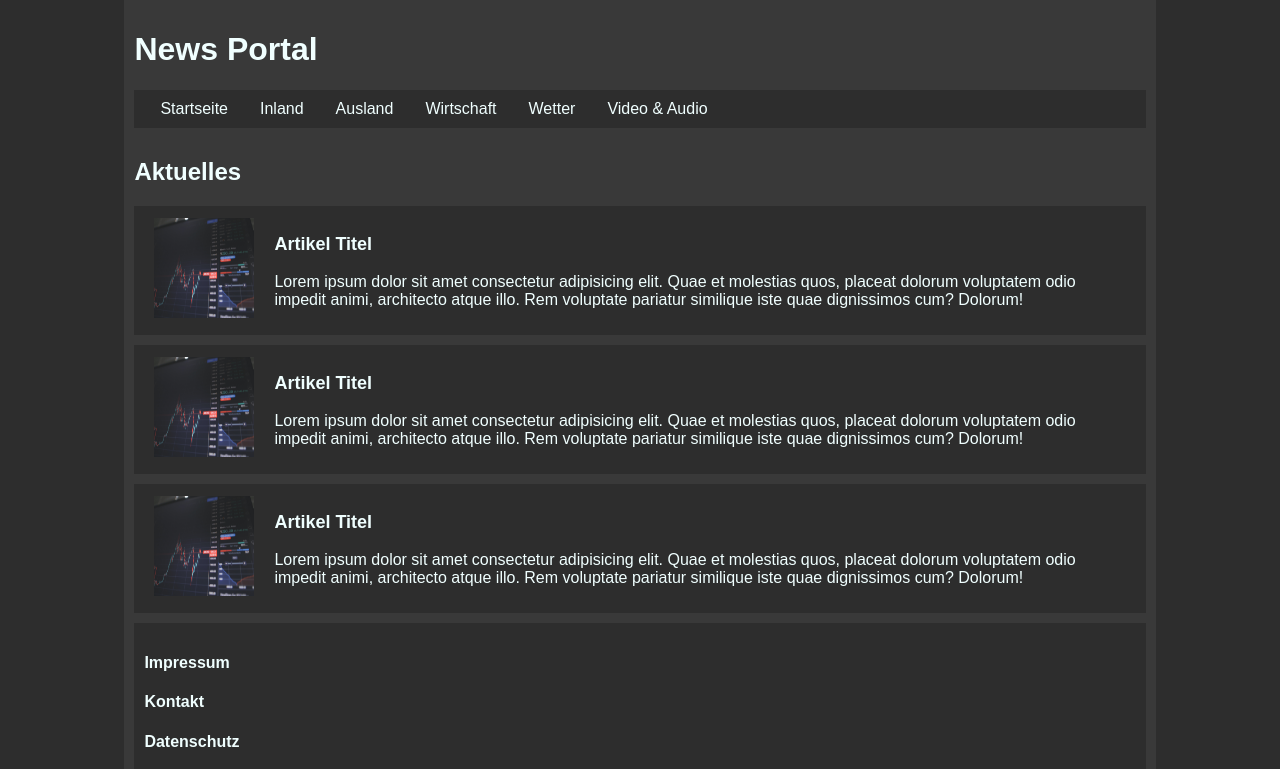
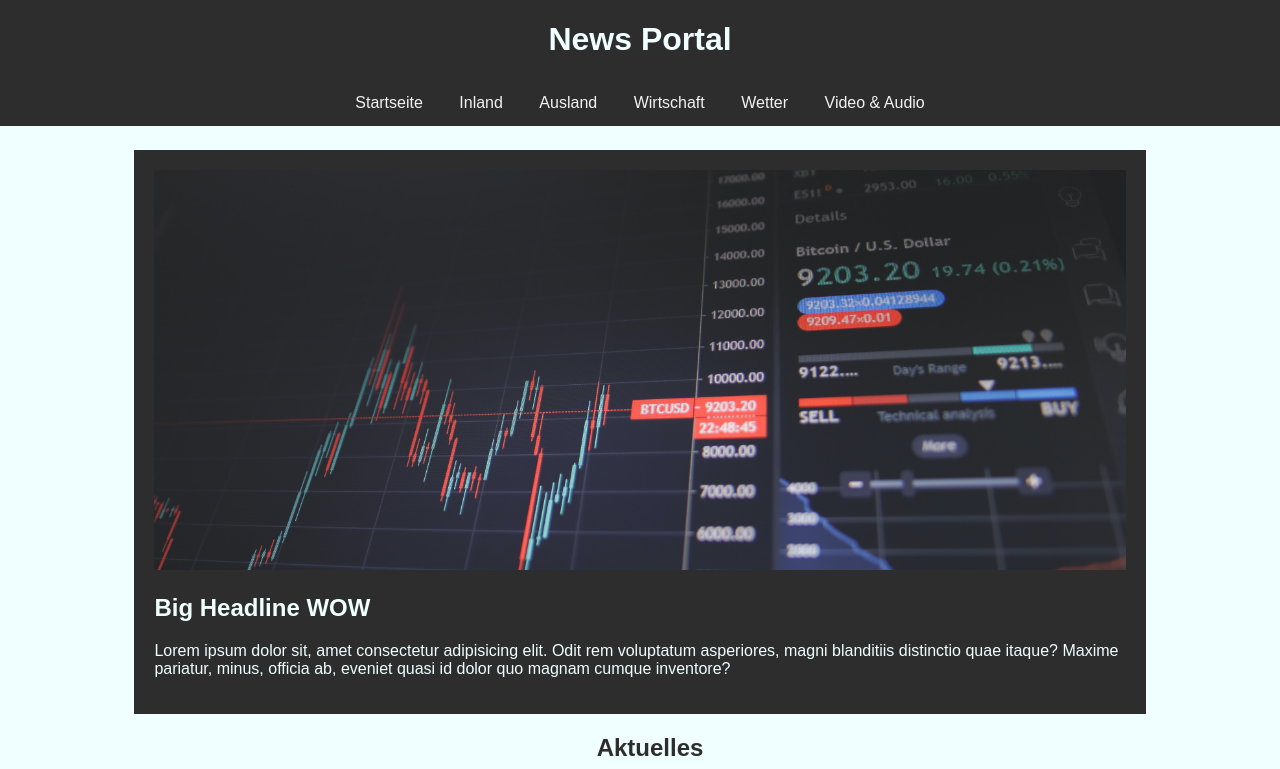
Before and after one commit to ChristianArning/GIS-Praktikum-News_Portal, a plain HTML site: page index.html in a window 1280 px wide. Shown: the top 769 px of the page. Drawn offline with Linux system fonts and the light colour scheme.

Commit message:
So much change and working nav bar yay

```diff
--- a/index.html
+++ b/index.html
@@ -18,60 +18,66 @@
             <div class="header upper" id="np_header">
                 <h1>News Portal</h1>
             </div>
-            <div class="header navbar">
-                <nav class=" headernav">
-                    <ul>
-                        <li>
+            <div class="navbar">
                 <a href="index.html">Startseite</a>
-                        </li>
-                        <li>
                 <a href="">Inland</a>
-                        </li>
-                        <li>
                 <a href="">Ausland</a>
-                        </li>
-                        <li>
                 <a href="">Wirtschaft</a>
-                        </li>
-                        <li>
                 <a href="">Wetter</a>
-                        </li>
-                        <li>
                 <a href="">Video & Audio</a>
-                        </li>
-                    </ul>
-                </nav>
               </div>
         </header>
 
         <div class="mainpart">
+
+            <div class="headlinearticle">
+                <a href="article.html">
+                    <div><img class="headlinearticleimage" src="assets/img/random1.jpg" alt="picture"></div>
+                    <div class="headlinearticletextbox">
+                        <h2 class="headlinearticleheader">Big Headline WOW</h2>
+                        <p class="headlinearticletext">Lorem ipsum dolor sit, amet consectetur adipisicing elit. Odit
+                            rem voluptatum asperiores, magni blanditiis distinctio quae itaque? Maxime pariatur, minus,
+                            officia ab, eveniet quasi id dolor quo magnam cumque inventore?</p>
+                    </div>
+                </a>
+            </div>
+
             <h2>Aktuelles</h2>
             <ul class="articlelist">
                 <li>
                     <div class="artikelbox">
                         <a href="article.html">
-                            <div class="articleimage"><img src="assets/img/random1.jpg" alt="picture" width="100" height="100"></div>
+                            <div class="articleimage"><img src="assets/img/random1.jpg" alt="picture" width="100"
+                                    height="100"></div>
                             <div class="articletextbox">
                                 <h3 class="artikelboxheadline">Artikel Titel</h3>
-                                <p class="artikelboxtext">Lorem ipsum dolor sit amet consectetur adipisicing elit. Quae et molestias quos, placeat dolorum voluptatem odio impedit animi, architecto atque illo. Rem voluptate pariatur similique iste quae dignissimos cum? Dolorum!</p>
+                                <p class="artikelboxtext">Lorem ipsum dolor sit amet consectetur adipisicing elit. Quae
+                                    et molestias quos, placeat dolorum voluptatem odio impedit animi, architecto atque
+                                    illo. Rem voluptate pariatur similique iste quae dignissimos cum? Dolorum!</p>
                             </div>
                         </a>
                     </div>
                     <div class="artikelbox">
                         <a href="article.html">
-                            <div class="articleimage"><img src="assets/img/random1.jpg" alt="picture" width="100" height="100"></div>
+                            <div class="articleimage"><img src="assets/img/random1.jpg" alt="picture" width="100"
+                                    height="100"></div>
                             <div class="articletextbox">
                                 <h3 class="artikelboxheadline">Artikel Titel</h3>
-                                <p class="artikelboxtext">Lorem ipsum dolor sit amet consectetur adipisicing elit. Quae et molestias quos, placeat dolorum voluptatem odio impedit animi, architecto atque illo. Rem voluptate pariatur similique iste quae dignissimos cum? Dolorum!</p>
+                                <p class="artikelboxtext">Lorem ipsum dolor sit amet consectetur adipisicing elit. Quae
+                                    et molestias quos, placeat dolorum voluptatem odio impedit animi, architecto atque
+                                    illo. Rem voluptate pariatur similique iste quae dignissimos cum? Dolorum!</p>
                             </div>
                         </a>
                     </div>
                     <div class="artikelbox">
                         <a href="article.html">
-                            <div class="articleimage"><img src="assets/img/random1.jpg" alt="picture" width="100" height="100"></div>
+                            <div class="articleimage"><img src="assets/img/random1.jpg" alt="picture" width="100"
+                                    height="100"></div>
                             <div class="articletextbox">
                                 <h3 class="artikelboxheadline">Artikel Titel</h3>
-                                <p class="artikelboxtext">Lorem ipsum dolor sit amet consectetur adipisicing elit. Quae et molestias quos, placeat dolorum voluptatem odio impedit animi, architecto atque illo. Rem voluptate pariatur similique iste quae dignissimos cum? Dolorum!</p>
+                                <p class="artikelboxtext">Lorem ipsum dolor sit amet consectetur adipisicing elit. Quae
+                                    et molestias quos, placeat dolorum voluptatem odio impedit animi, architecto atque
+                                    illo. Rem voluptate pariatur similique iste quae dignissimos cum? Dolorum!</p>
                             </div>
                         </a>
                     </div>
--- a/styles/main.css
+++ b/styles/main.css
@@ -4,54 +4,77 @@ body {
     color: azure;
     margin-top: 0%;
     margin-bottom: 0%;
-    background-color: #2d2d2d;
+    background-color: azure;
+    padding-top: 140px;
 }
 
 .content-wrapper {
-    background-color: #393939;
     margin: auto;
     margin-top: 0%;
     width: 80%;
     padding: 10px 10px 10px 10px;
 }
 
-header {
-    margin-top: 5px;
-    margin-bottom: 30px;
+header{
+    position: fixed;
+    top: 0;
+    left: 0;
+    text-align: center;
+    width: 100%;
+    background-color: #2d2d2d;
 }
 
-.headernav {
-    display: flex;
-    flex-flow: row wrap;
-    justify-content: flex-start;
-    list-style: none;
-    margin: 0;
-    background: #2d2d2d;
-}
+.navbar {
+    background-color: #2d2d2d;
+    position: fixed;
+    top: 20;
+    left: 0;
+    width: 100%;
+  }
 
-.headernav ul {
-    list-style-type: none;
-    margin: 0;
-    padding: 10px;
-    overflow: hidden;
-}
+  .navbar a {
+    display: inline-block;
+    justify-content: center;
+    color: #f2f2f2;
+    text-align: center;
+    padding: 14px 16px;
+    text-decoration: none;
+  }
 
-.headernav a {
-    text-decoration: none;
-    padding: 16px;
-    color: azure;
-}
-
-.headernav li {
-    float: left;
-}
-
-.headernav a:hover {
-    background: #5a5a5a;
-}
+  .navbar a:hover {
+    background: azure;
+    color: #2d2d2d;
+  }
 
 .mainpart {
     padding: auto;
+}
+
+.headlinearticle {
+    position: static;
+    background-color: #2d2d2d;
+    padding: 20px;
+}
+
+.headlinearticleheader{
+    color: azure;
+    text-decoration: none;
+    text-align: left;
+}
+
+.headlinearticle a{
+    color: azure;
+    text-decoration: none;
+}
+
+.headlinearticleheader {
+    padding: 0%;
+}
+
+.headlinearticleimage {
+    width: 100%;
+    height: 400px;
+    object-fit: cover;
 }
 
 .artikelbox {
@@ -60,15 +83,17 @@ header {
     background-color: #2d2d2d;
 }
 
-.articleimage {
-    flex-basis: 10%;
+h2 {
+    padding-left: 20px;
+    color: #2d2d2d;
+    text-align: center;
 }
 
 .artikelbox a {
     text-decoration: none;
     display: flex;
     align-items: center;
-    justify-content: center;
+    justify-content: flex-start;
 }
 
 ul.articlelist {
@@ -95,7 +120,7 @@ ul.articlelist {
 footer {
     background-color: #2d2d2d;
     margin-bottom: 0%;
-    padding: 10px;
+    padding: 10px 20px;
     color: azure;
 }
 
```
Lines whose indentation alone changed are shown as unchanged.
